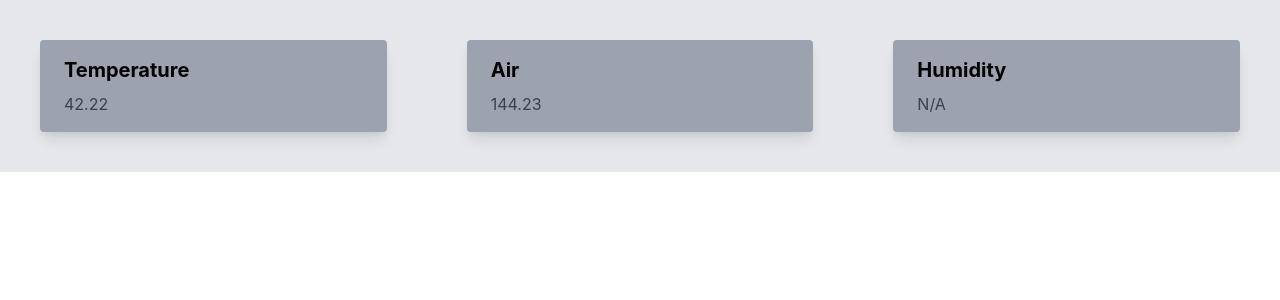
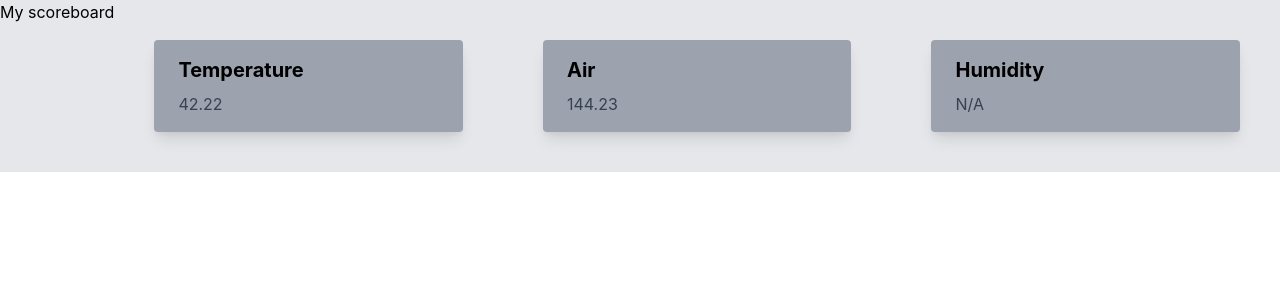
Before and after one commit to 0957758592/Medical_Operations_Room_Test, a React (Create React App) app: page / in a window 1280 px wide. Shown: the top 300 px of the page. Built offline with nearby package versions, Linux system fonts and the light colour scheme.

Commit message:
Test is completed

```diff
--- a/src/App.js
+++ b/src/App.js
@@ -58,6 +58,7 @@ function App() {
   }, []);
   return (
     <div className="flex justify-around bg-gray-200">
+      <div>My scoreboard</div>
       <Scoreboard type="Temperature" value={temperature} />
       <Scoreboard type="Air" value={air} />
       <Scoreboard type="Humidity" value={humidity} />
```
Also changed, not shown: 1 other file (tests, documents, lock files or other folders).
